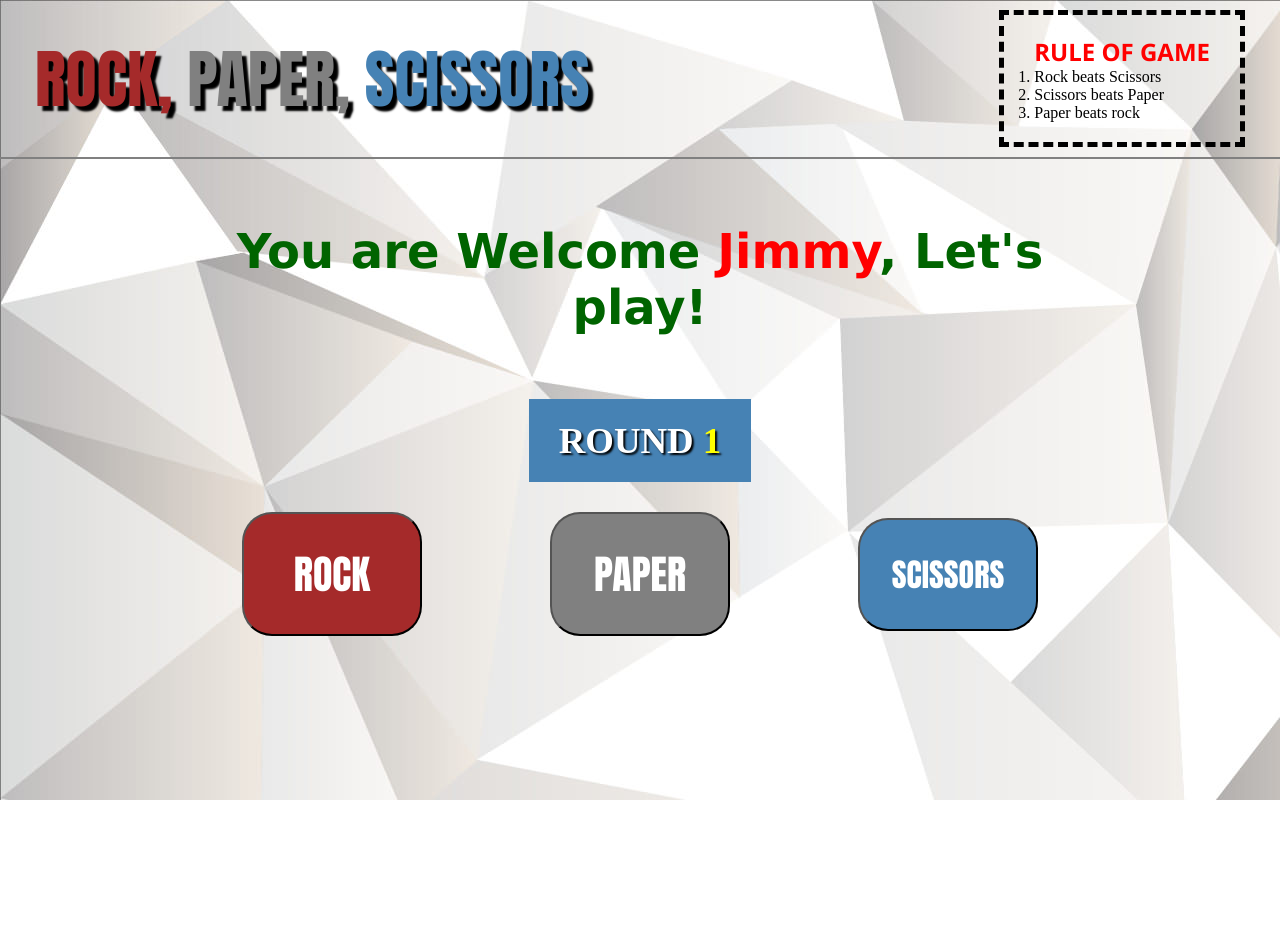
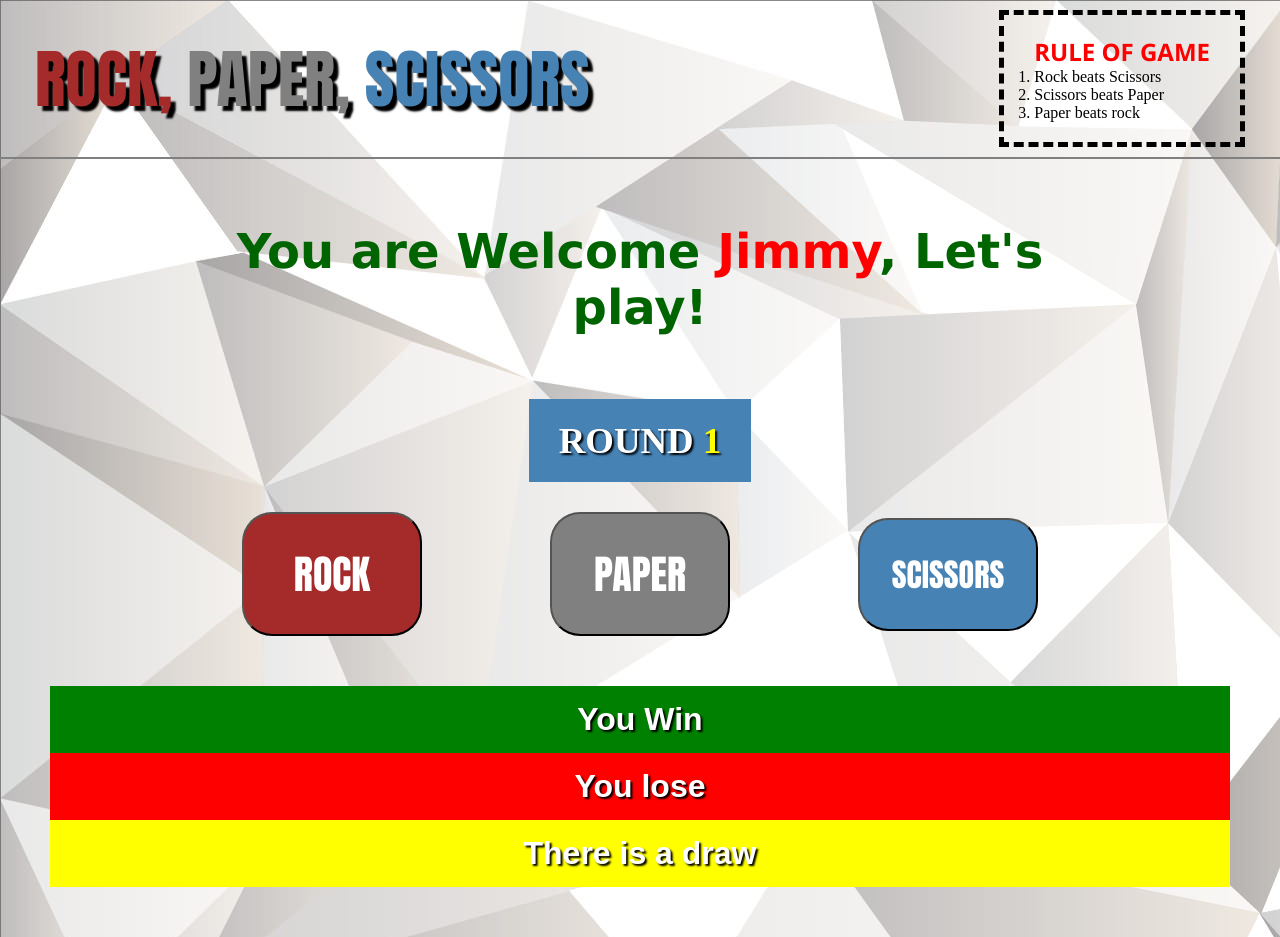
Before and after one commit to Jimmy-praise/Rock_Paper_Scissors, a plain HTML site: page index.html in a window 1280 px wide. Before the commit the page ends 800 px from the top, so only its background shows below. Drawn offline with Linux system fonts and the light colour scheme.

Commit message:
Added result display

```diff
--- a/index.html
+++ b/index.html
@@ -38,6 +38,11 @@
             <button class="buttons" id="paper">PAPER</button>
             <button class="buttons" id="scissors">SCISSORS</button>
         </div>
+        <div class="result">
+            <span class="win">You Win</span>
+            <span class="lose">You lose</span>
+            <span class="draw">There is a draw</span>
+        </div>
     </div>
 </body>
 </html>
--- a/styles.css
+++ b/styles.css
@@ -113,3 +113,25 @@ body {
     background: black;
     color: white
 }
+.result {
+    margin: 50px;
+    font-size: 2em;
+    font-family: Arial, Helvetica, sans-serif;
+    font-weight: bold;
+    text-align: center;
+    color: white;
+    text-shadow: 2px 2px 2px black;
+}
+.result span {
+    display: block;
+    padding: 15px;
+}
+.win {
+    background: green;
+}
+.lose {
+    background: red;
+}
+.draw {
+    background: yellow;
+}
```
